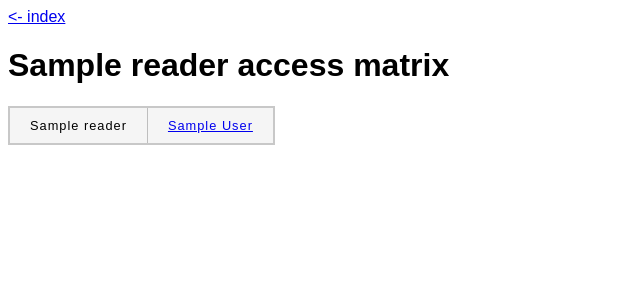
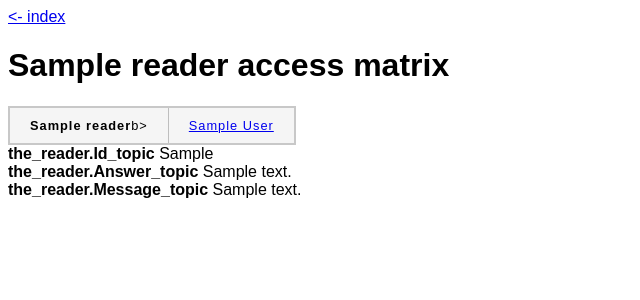
Before and after one commit to haum/pydihaum, a Django app: page /reader/1/ in a window 1280 px wide. Shown: the top 300 px of the page, without its empty margins (0-640 px from the left). Run offline with Django 5.2, Linux system fonts and the light colour scheme; tables that the repository leaves empty hold one stand-in row (values such as "Sample post").

Commit message:
improve views

```diff
--- a/pydihaum/idihaum/templates/idihaum/reader.html
+++ b/pydihaum/idihaum/templates/idihaum/reader.html
@@ -12,11 +12,16 @@
 	{% if the_reader %}
         <h1>{{ the_reader.label }} access matrix</h1>
         <table>
-		<td>{{ the_reader.label }}</td>
+	<tr>
+		<td><b>{{ the_reader.label }}</b>b></td>
 			{% for user in the_reader.user_set.all %}
-				<td><a href="/user/{{ user.id }}/">{{ user.name }}</a></td>
+			<td><a href="/user/{{ user.id }}/">{{ user.name }}</a></td>
 			{% endfor %}
-        </table>
+		</tr>
+	</table>
+	<b>the_reader.Id_topic </b>{{the_reader.Id_topic}}</br>
+	<b>the_reader.Answer_topic </b>{{the_reader.Answer_topic}}</br>
+	<b>the_reader.Message_topic </b>{{the_reader.Message_topic}}
         {% else %}
 		no reader
         {% endif %}
--- a/pydihaum/idihaum/templates/idihaum/user.html
+++ b/pydihaum/idihaum/templates/idihaum/user.html
@@ -17,6 +17,7 @@
 			<td><a href="/reader/{{ reader.id }}/">{{ reader.label }}</a></td>
 		{% endfor %}
         </table>
+
         {% else %}
 		no user
         {% endif %}
--- a/pydihaum/idihaum/views.py
+++ b/pydihaum/idihaum/views.py
@@ -2,7 +2,7 @@ from django.shortcuts import render
 from django.http import HttpResponse
 from django.template import loader
 
-from .models import Access_reader, User
+from .models import Access_reader, User, Card
 
 
 def index(request):
```
Also changed, not shown: pydihaum/idihaum/templates/idihaum/index.html (+6 -1 lines).
